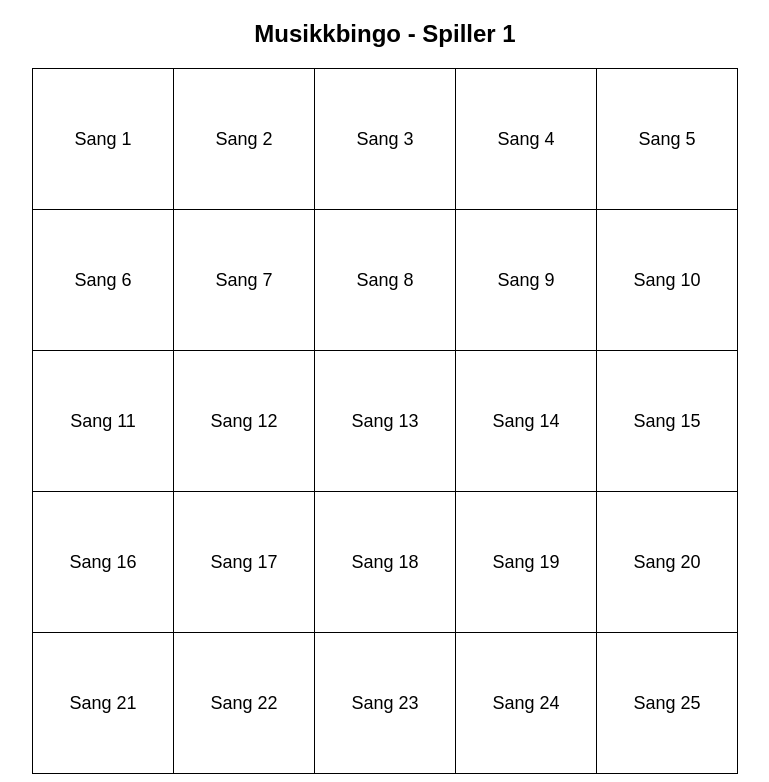
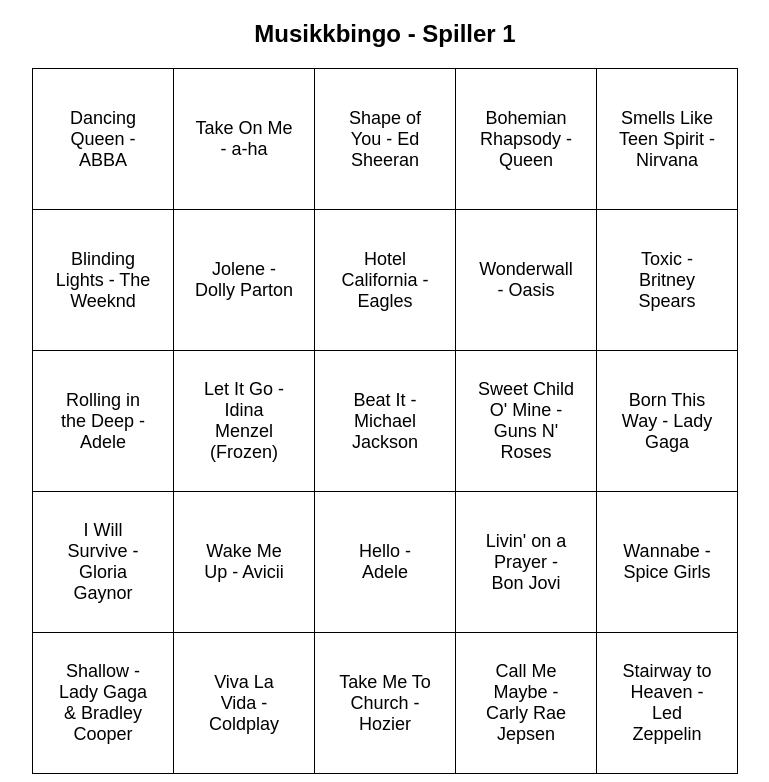
Before and after one commit to maggaluff123/Nytt-r2024-5, a plain HTML site: page index.html in a window 1280 px wide. Shown: the whole page, without its empty margins (255-1024 px from the left). Drawn offline with Linux system fonts and the light colour scheme.

Commit message:
Update index.html

```diff
--- a/index.html
+++ b/index.html
@@ -10,39 +10,39 @@
     <h1>Musikkbingo - Spiller 1</h1>
     <table>
         <tr>
-            <td>Sang 1</td>
-            <td>Sang 2</td>
-            <td>Sang 3</td>
-            <td>Sang 4</td>
-            <td>Sang 5</td>
+            <td>Dancing Queen - ABBA</td>
+            <td>Take On Me - a-ha</td>
+            <td>Shape of You - Ed Sheeran</td>
+            <td>Bohemian Rhapsody - Queen</td>
+            <td>Smells Like Teen Spirit - Nirvana</td>
         </tr>
         <tr>
-            <td>Sang 6</td>
-            <td>Sang 7</td>
-            <td>Sang 8</td>
-            <td>Sang 9</td>
-            <td>Sang 10</td>
+            <td>Blinding Lights - The Weeknd</td>
+            <td>Jolene - Dolly Parton</td>
+            <td>Hotel California - Eagles</td>
+            <td>Wonderwall - Oasis</td>
+            <td>Toxic - Britney Spears</td>
         </tr>
         <tr>
-            <td>Sang 11</td>
-            <td>Sang 12</td>
-            <td>Sang 13</td>
-            <td>Sang 14</td>
-            <td>Sang 15</td>
+            <td>Rolling in the Deep - Adele</td>
+            <td>Let It Go - Idina Menzel (Frozen)</td>
+            <td>Beat It - Michael Jackson</td>
+            <td>Sweet Child O' Mine - Guns N' Roses</td>
+            <td>Born This Way - Lady Gaga</td>
         </tr>
         <tr>
-            <td>Sang 16</td>
-            <td>Sang 17</td>
-            <td>Sang 18</td>
-            <td>Sang 19</td>
-            <td>Sang 20</td>
+            <td>I Will Survive - Gloria Gaynor</td>
+            <td>Wake Me Up - Avicii</td>
+            <td>Hello - Adele</td>
+            <td>Livin' on a Prayer - Bon Jovi</td>
+            <td>Wannabe - Spice Girls</td>
         </tr>
         <tr>
-            <td>Sang 21</td>
-            <td>Sang 22</td>
-            <td>Sang 23</td>
-            <td>Sang 24</td>
-            <td>Sang 25</td>
+            <td>Shallow - Lady Gaga & Bradley Cooper</td>
+            <td>Viva La Vida - Coldplay</td>
+            <td>Take Me To Church - Hozier</td>
+            <td>Call Me Maybe - Carly Rae Jepsen</td>
+            <td>Stairway to Heaven - Led Zeppelin</td>
         </tr>
     </table>
     <script src="script.js"></script>
```
